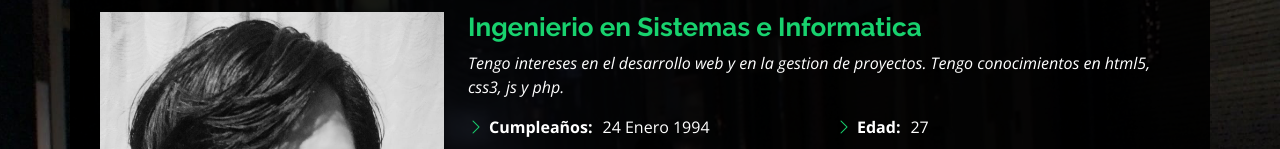
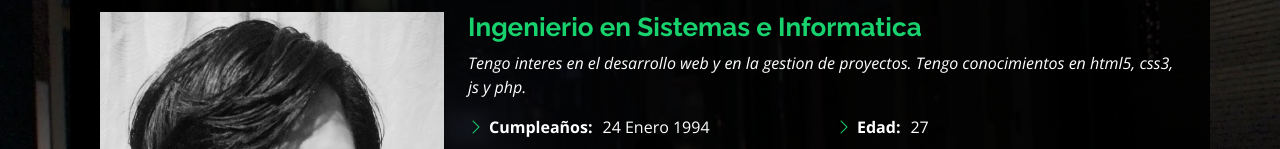
Before and after one commit to AlejandroTorresUNMSM/Portafolio, a plain HTML site: page index.html in a window 1280 px wide. Both pictures are taken after a click on the link "Sobre mi". Shown: the part 201-350 px from the top of the page. Drawn offline with nearby package versions, Linux system fonts and the light colour scheme.

Commit message:
Update index.html

```diff
--- a/index.html
+++ b/index.html
@@ -86,7 +86,7 @@
         <div class="col-lg-8 pt-4 pt-lg-0 content" data-aos="fade-left">
           <h3>Ingenierio en Sistemas e Informatica</h3>
           <p class="fst-italic">
-            Tengo intereses en el desarrollo web y en la gestion de proyectos. Tengo conocimientos en html5, css3, js y php.
+            Tengo interes en el desarrollo web y en la gestion de proyectos. Tengo conocimientos en html5, css3, js y php.
           </p>
           <div class="row">
             <div class="col-lg-6">
```
